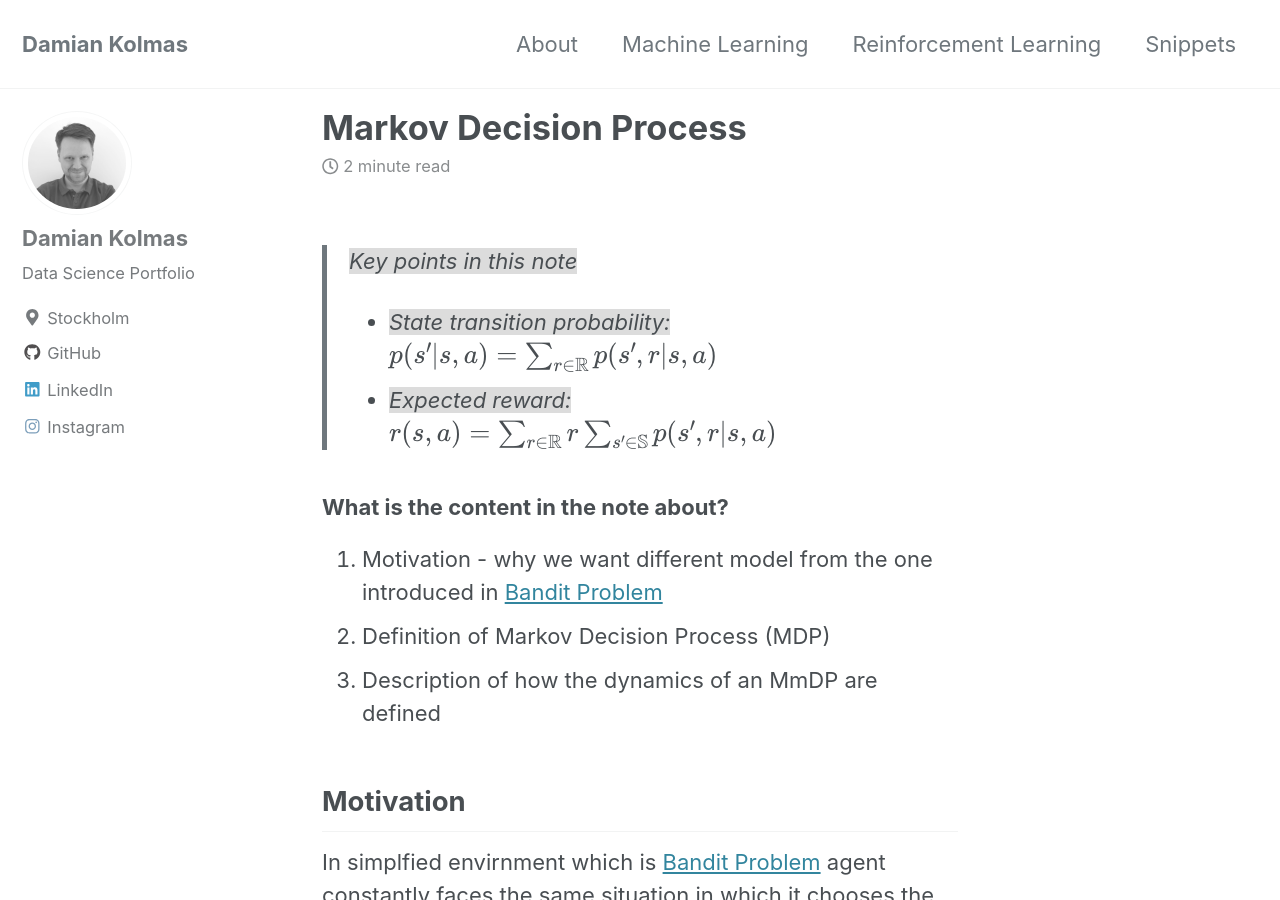
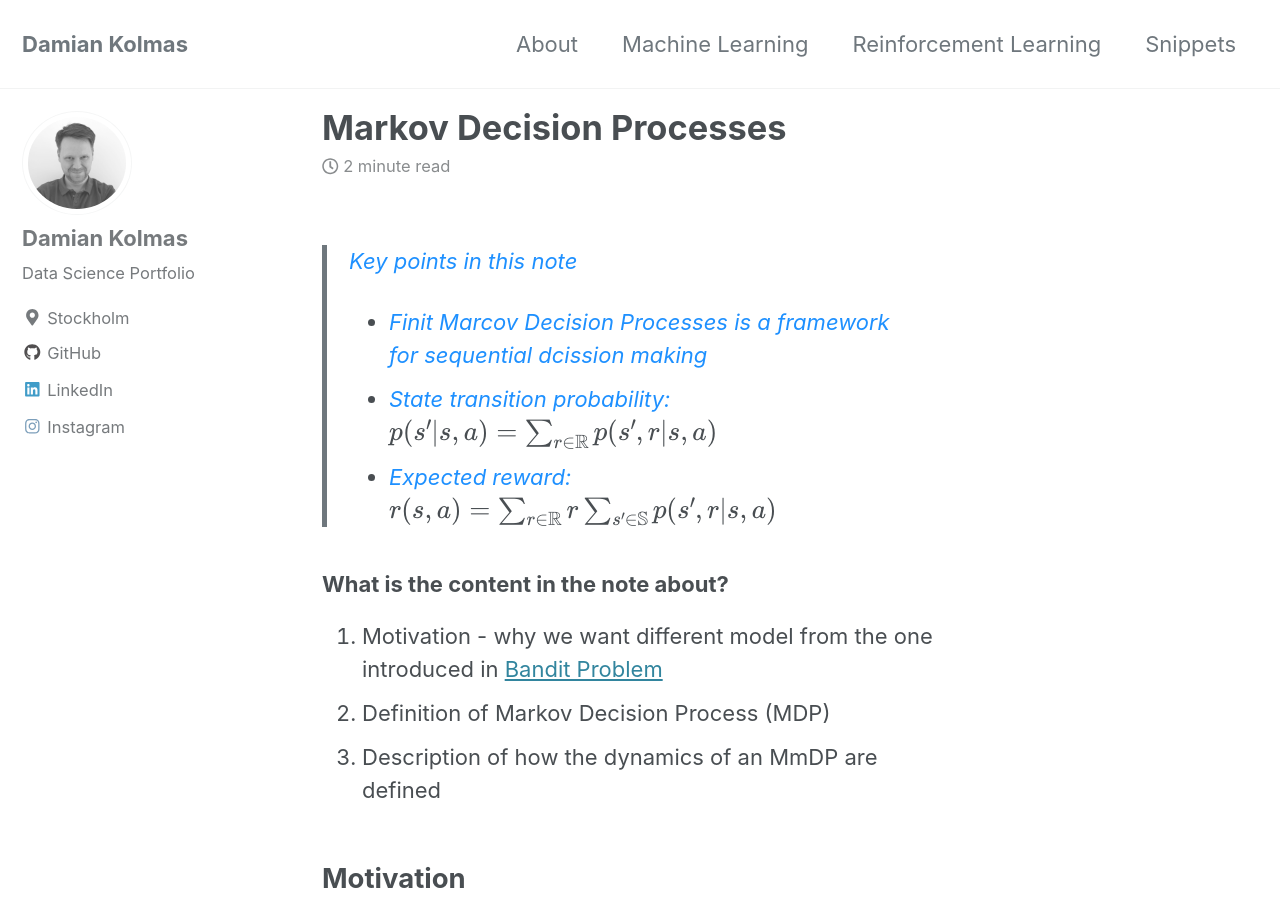
Before and after one commit to DKolmas/DKolmas.github.io, a Jekyll site: the page built from _posts/2019-09-17-Marcov-Decission-Process.md, in a window 1280 px wide and 900 px high. Built offline with Jekyll 4.4.1, drawn with Linux system fonts in a browser that asks for light colours; cached includes are drawn as plain includes; formulas are drawn with MathJax 3.

Commit message:
updateing MDP note

```diff
--- a/_posts/2019-09-17-Marcov-Decission-Process.md
+++ b/_posts/2019-09-17-Marcov-Decission-Process.md
@@ -1,16 +1,17 @@
 ---
-title: "Markov Decision Process"
+title: "Markov Decision Processes"
 date: 2019-09-17
 categories: [RL]
 tags: [Reinforcement Learning]
-excerpt: "Markov Decission Process or MDP is described in the note. What we can really benefit from having MDP available?"
+excerpt: "Markov Decision Processes or MDP is described in the note. Why do we need MDP framework and for what reason?"
 mathjax: "true"
 ---
 
-> <span style="background-color:gainsboro">Key points in this note</span>
-> * <span style="background-color:gainsboro">State transition probability:</span>
+> <span style="color:dodgerblue">Key points in this note</span>
+> * <span style="color:dodgerblue">Finit Marcov Decision Processes is a framework for sequential dcission making</span>
+> * <span style="color:dodgerblue">State transition probability:</span>
 $$p(s'|s,a) = \sum_{r\in\mathbb{R}}p(s',r|s,a)$$
-> * <span style="background-color:gainsboro">Expected reward:</span>
+> * <span style="color:dodgerblue">Expected reward:</span>
 $$r(s,a) = \sum_{r\in\mathbb{R}}r\sum_{s'\in\mathbb{S}}p(s',r|s,a)$$
 
 ### What is the content in the note about?
```
